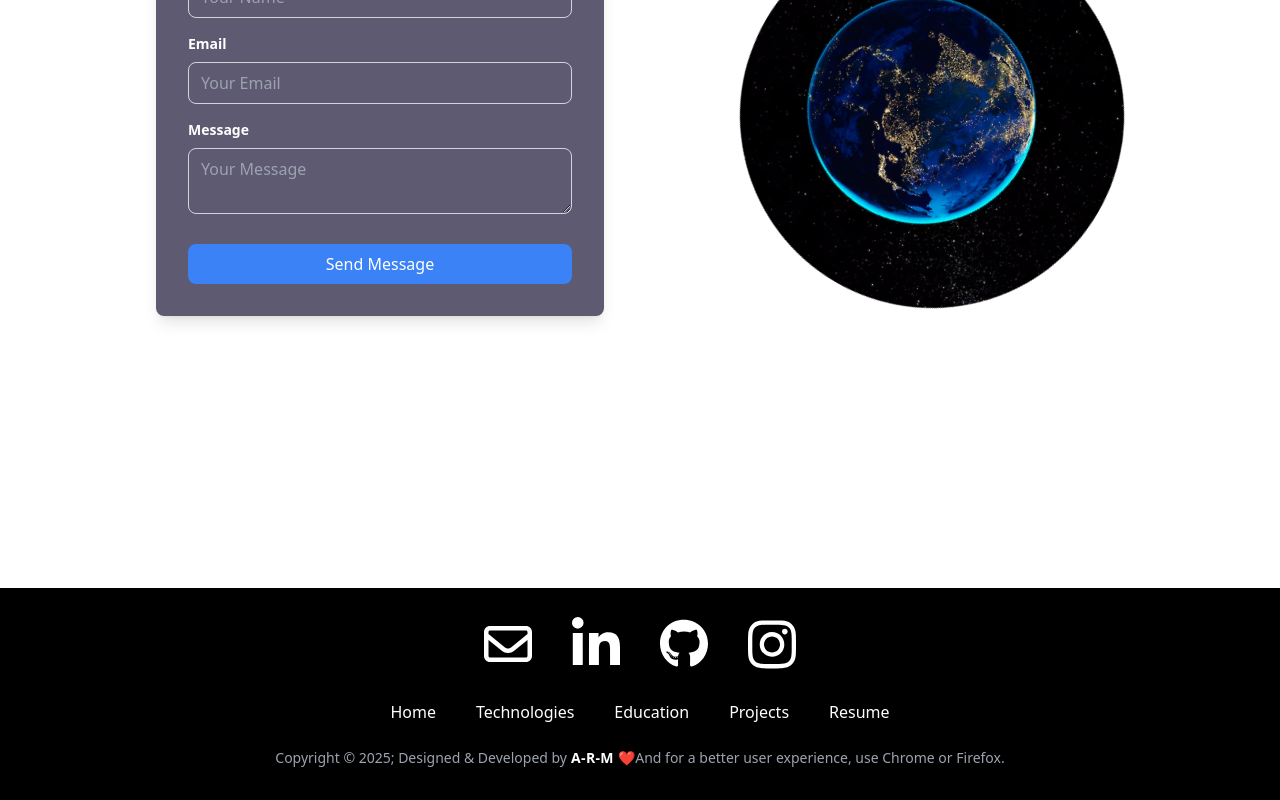
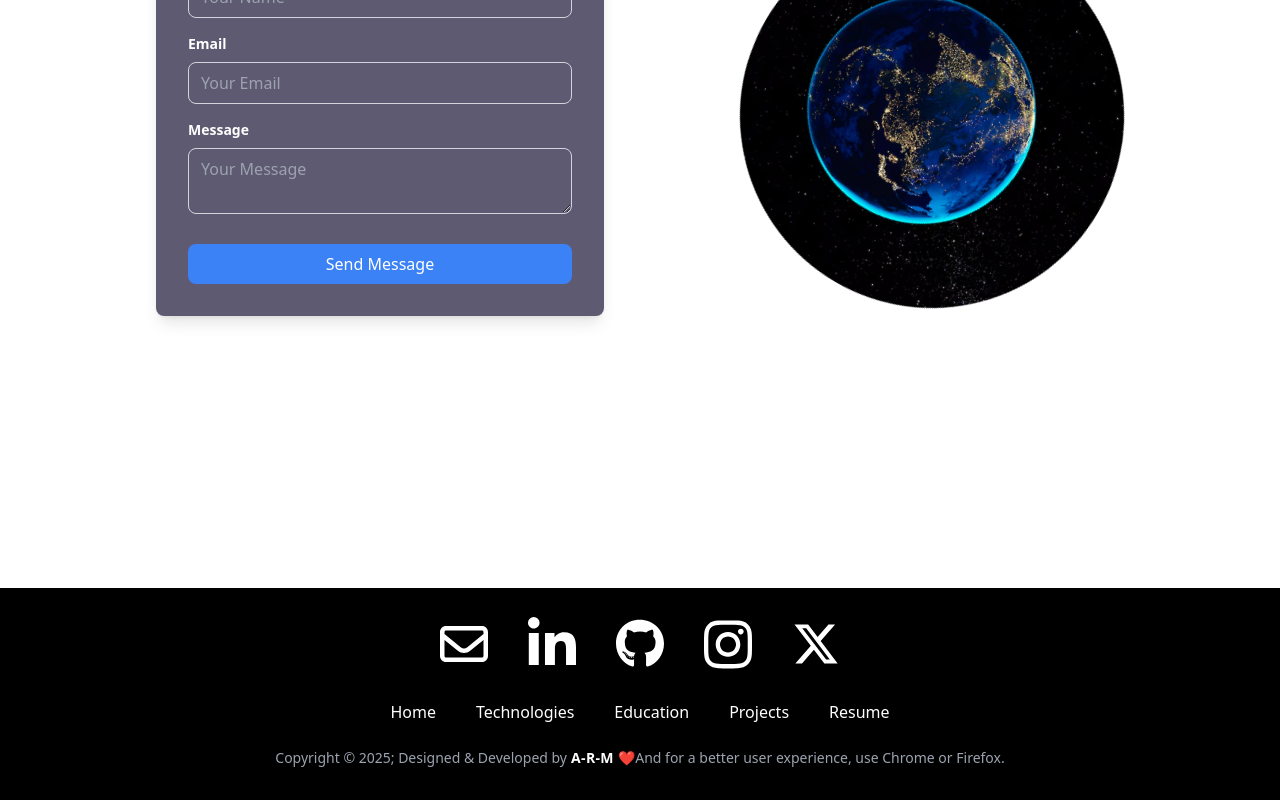
Before and after one commit to adityarajmishraji/portfolio-adi-main, a React (Create React App) app: page / in a window 1280 px wide. Shown: the part 4760-5560 px from the top of the page. Built offline with nearby package versions, Linux system fonts and the light colour scheme; a web font is replaced by a local one.

Commit message:
Update footer.

```diff
--- a/src/Component/Footer.jsx
+++ b/src/Component/Footer.jsx
@@ -4,6 +4,7 @@ import {
   GithubIcon,
   InstagramIcon,
   LinkedInIcon,
+  TwitterIcon,
 } from "./svgicons/SocialIcons";
 
 const Footer = () => {
@@ -30,7 +31,7 @@ const Footer = () => {
           </a>
 
           <a
-            href="https://www.linkedin.com/in/aditya-mishra-335288246/"
+            href="https://www.linkedin.com/in/aditya-mishra-111-dev/"
             target="_blank"
             rel="noopener noreferrer"
             className="flex items-center justify-center w-12 h-12 text-white rounded-full hover:shadow-lg transition-all"
@@ -54,6 +55,14 @@ const Footer = () => {
             className="flex items-center justify-center w-12 h-12 text-white rounded-full hover:shadow-lg transition-all"
           >
             <InstagramIcon className="w-6 h-6" />
+          </a>
+          <a
+            href="https://x.com/Aditya28M"
+            target="_blank"
+            rel="noopener noreferrer"
+            className="flex items-center justify-center w-12 h-12 text-white rounded-full hover:shadow-lg transition-all"
+          >
+            <TwitterIcon className="w-6 h-6" />
           </a>
         </div>
 
@@ -87,7 +96,7 @@ const Footer = () => {
             <a
               target="_blank"
               rel="noopener noreferrer"
-              href="https://drive.google.com/file/d/1mhs0pvgpwzjuHVI5gn44KPVvdBwc3XH3/view?usp=drive_link"
+              href="https://drive.google.com/file/d/19yAZ2FWIZPRX2pFG4T4Jk7W2IwUN6FR3/view?usp=sharing"
             >
               <li className="hover:text-blue-500 transition-colors cursor-pointer">
                 Resume
```
